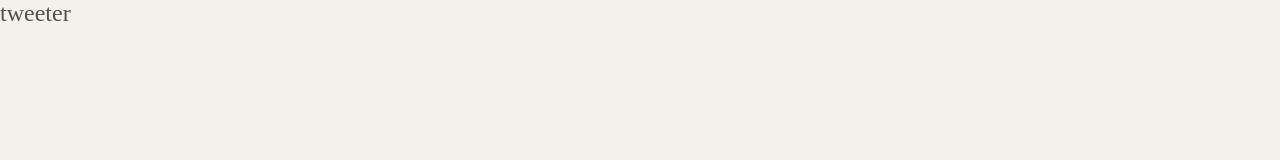
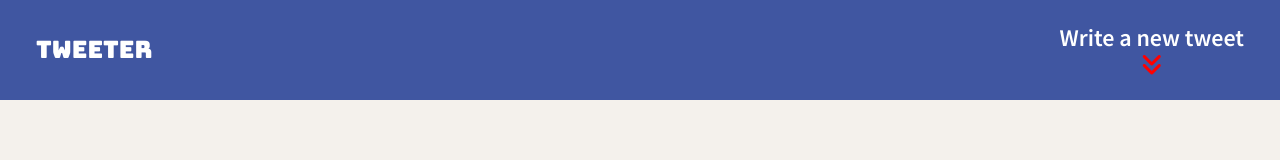
Before and after one commit to chung900811/tweeter-redo, a website: page public/index.html in a window 1280 px wide. Drawn offline with nearby package versions, Linux system fonts and the light colour scheme.

Commit message:
finished nav bar setting

```diff
--- a/public/index.html
+++ b/public/index.html
@@ -9,10 +9,11 @@
 
     <!-- App CSS -->
     <link rel="stylesheet" href="/styles/layout.css" type="text/css" />
+    <link rel="stylesheet" href="/styles/nav.css" type="text/css" />
     <link rel="preconnect" href="https://fonts.googleapis.com">
     <link rel="preconnect" href="https://fonts.gstatic.com" crossorigin>
     <link href="https://fonts.googleapis.com/css2?family=Bungee&family=Source+Sans+Pro:wght@300;600&display=swap" rel="stylesheet">
-
+    <link rel="stylesheet" href="https://cdnjs.cloudflare.com/ajax/libs/font-awesome/6.2.0/css/all.min.css" integrity="sha512-xh6O/CkQoPOWDdYTDqeRdPCVd1SpvCA9XXcUnZS2FmJNp1coAFzvtCN9BmamE+4aHK8yyUHUSCcJHgXloTyT2A==" crossorigin="anonymous" referrerpolicy="no-referrer" />
     <!-- External JS -->
     <script src="https://ajax.googleapis.com/ajax/libs/jquery/3.4.1/jquery.min.js"></script>
 
@@ -23,7 +24,15 @@
   <body>
     <!-- Top nav bar (fixed) -->
     <nav>
+      <div class="logo">
       <span>tweeter</span>
+      </div>
+
+      <div class="tweet-text">
+        <span>Write a new tweet</span>
+        <i class="fas fa-angle-double-down"></i>
+      </div>
+
     </nav>
 
     <!-- Page-specific (main) content here -->
--- a/public/styles/layout.css
+++ b/public/styles/layout.css
@@ -18,6 +18,7 @@
   color: #545149;
   background-color: #f4f1ec;
   font-size: 24px;
+  font-family: 'Source Sans Pro', sans-serif;
 }
 
 /*
--- /dev/null
+++ b/public/styles/nav.css
@@ -0,0 +1,25 @@
+nav {
+    display: flex;
+    justify-content: space-between;
+    background-color: #4056A1;
+    color: #FFFFFF;
+    height: 100px;
+    width: 100vw;
+}
+.logo {
+    font-family: 'Bungee', cursive;
+    padding: 1.5em;
+}
+
+.tweet-text {
+    display: flex;
+    flex-direction: column;
+    justify-content: center;
+    align-items: center;
+    padding: 1.5em;
+    font-weight: 600;
+  }
+
+.tweet-text i {
+color: red;
+}
```
